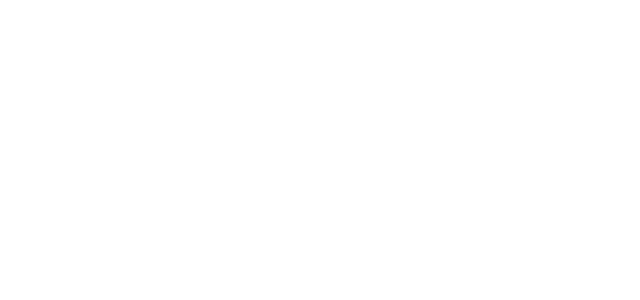
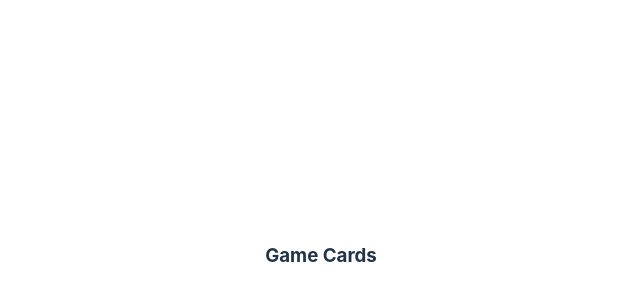
Before and after one commit to tugrankenger/card-finding-game, a Vue app: page / in a window 1280 px wide. Shown: the part 144-444 px from the top of the page, without its empty margins (319-959 px from the left). Built offline with nearby package versions, Linux system fonts and the light colour scheme.

Commit message:
created component structure

```diff
--- a/src/App.vue
+++ b/src/App.vue
@@ -1,12 +1,26 @@
+<template>
+  <component
+    :is="activeComponent"
+  ></component>
+</template>
+
 <script>
-
+import GameCards from './components/GameCards.vue'
+import Failure from './components/Failure.vue'
+import Celebrate from './components/Celebrate.vue'
+export default{
+  data(){
+    return{
+      activeComponent: "app-game-cards"
+    }
+  },
+  components:{
+    appGameCards: GameCards,
+    appCelebrate: Celebrate,
+    appFailure: Failure
+  }
+}
 </script>
-
-<template>
-  <div>
-
-  </div>
-</template>
 
 <style>
 
--- /dev/null
+++ b/src/components/Celebrate.vue
@@ -0,0 +1,11 @@
+<template>
+  <h3>Celebrate</h3>
+</template>
+
+<script>
+
+</script>
+
+<style>
+
+</style>
--- /dev/null
+++ b/src/components/Failure.vue
@@ -0,0 +1,11 @@
+<template>
+  <h3>Failure</h3>
+</template>
+
+<script>
+
+</script>
+
+<style>
+
+</style>
--- /dev/null
+++ b/src/components/GameCards.vue
@@ -0,0 +1,11 @@
+<template>
+  <h3>Game Cards</h3>
+</template>
+
+<script>
+
+</script>
+
+<style>
+
+</style>
```
Also changed, not shown: src/components/Card.vue (added), src/components/DefaultCard.vue (added).
